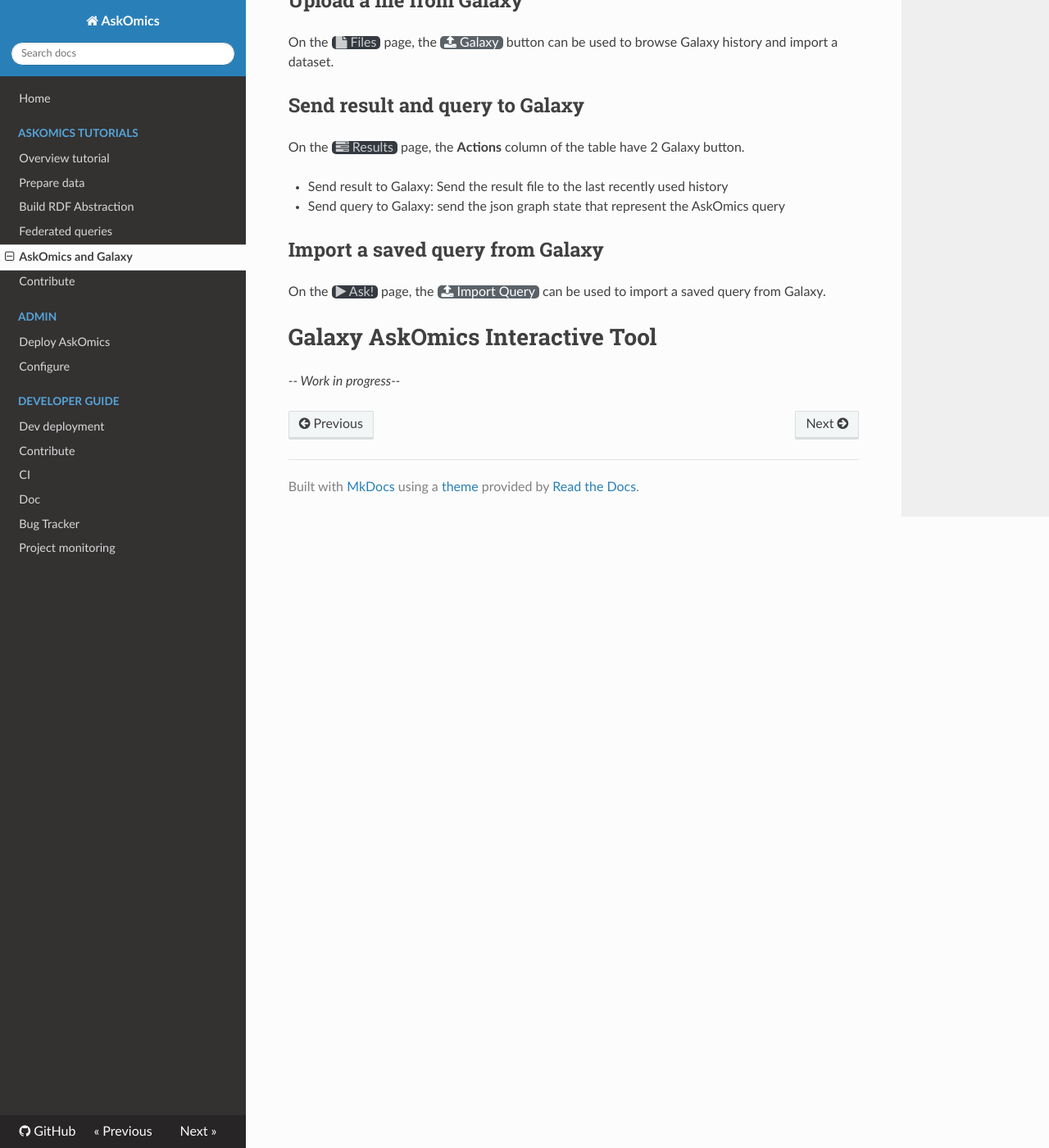
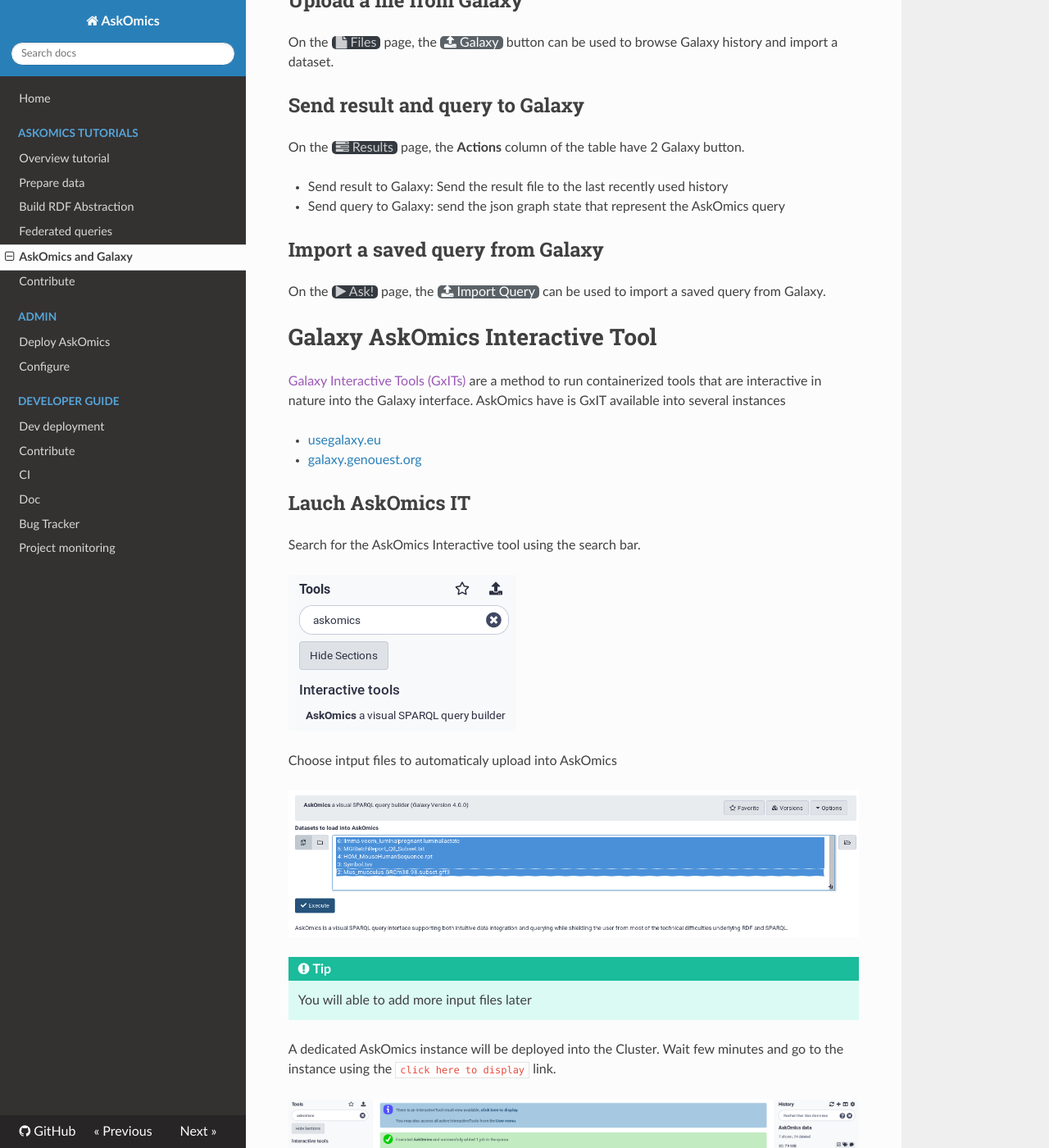
Before and after one commit to askomics/flaskomics, an MkDocs documentation site: the page built from docs/galaxy.md, in a window 1280 px wide and 1400 px high, scrolled down 931 px. Shown: the whole window at 82% size. Built offline with MkDocs 1.6.1, drawn with Linux system fonts in a browser that asks for light colours; nearby versions of some CDN libraries; some of the changed text lies outside the part shown.

Commit message:
update docs

```diff
--- a/docs/galaxy.md
+++ b/docs/galaxy.md
@@ -41,4 +41,50 @@
 
 # Galaxy AskOmics Interactive Tool
 
-*-- Work in progress--*
+
+
+
+[Galaxy Interactive Tools (GxITs)]() are a method to run containerized tools that are interactive in nature into the Galaxy interface. AskOmics have is GxIT available into several instances
+
+- [usegalaxy.eu](https://usegalaxy.eu)
+- [galaxy.genouest.org](https://galaxy.genouest.org)
+
+## Lauch AskOmics IT
+
+Search for the AskOmics Interactive tool using the search bar.
+
+![Search a Galaxy Tool](img/galaxy_search_tool.png)
+
+
+
+Choose intput files to automaticaly upload into AskOmics
+
+![Input files](img/galaxy_input_data.png)
+
+!!! Tip
+    You will able to add more input files later
+
+A dedicated AskOmics instance will be deployed into the Cluster. Wait few minutes and go to the instance using the `click here to display` link.
+
+![Galaxy](img/galaxy_execute_it.png)
+
+Once you are into your AskOmics instance, you can see your uploaded files into the <navbar><i class="fa fa-file"></i> Files</navbar> tab.
+
+![Galaxy](img/galaxy_askomics_files.png)
+
+## Upload additional files
+
+in addition to the <navbar><i class="fa fa-upload"></i> Computer</navbar> and <navbar><i class="fa fa-upload"></i> URL</navbar> buttons, you can now use the <navbar><i class="fa fa-upload"></i> galaxy</navbar> button to import datasets from your galaxy histories
+
+
+![Galaxy](img/galaxy_import_from_galaxy.png)
+
+## Integrate and Query
+
+follow the [tutorial](/tutorial#data-integration) to integrate and query your data.
+
+## Export Results into your Galaxy history
+
+Once you have your result, Use the `Send result to Galaxy` to export a TSV file into your last recently used Galaxy history.
+
+![Galaxy](img/galaxy_history_result.png)
```
Also changed, not shown: docs/abstraction.md (+14 -14 lines), docs/configure.md (+2 -2 lines), docs/contribute.md (+1 -1 lines), docs/federation.md (+7 -3 lines), docs/production-deployment.md (+1 -1 lines), docs/img/galaxy_askomics_files.png (added), docs/img/galaxy_execute_it.png (added), docs/img/galaxy_history_result.png (added), docs/img/galaxy_import_from_galaxy.png (added), docs/img/galaxy_input_data.png (added), docs/img/galaxy_search_tool.png (added).
